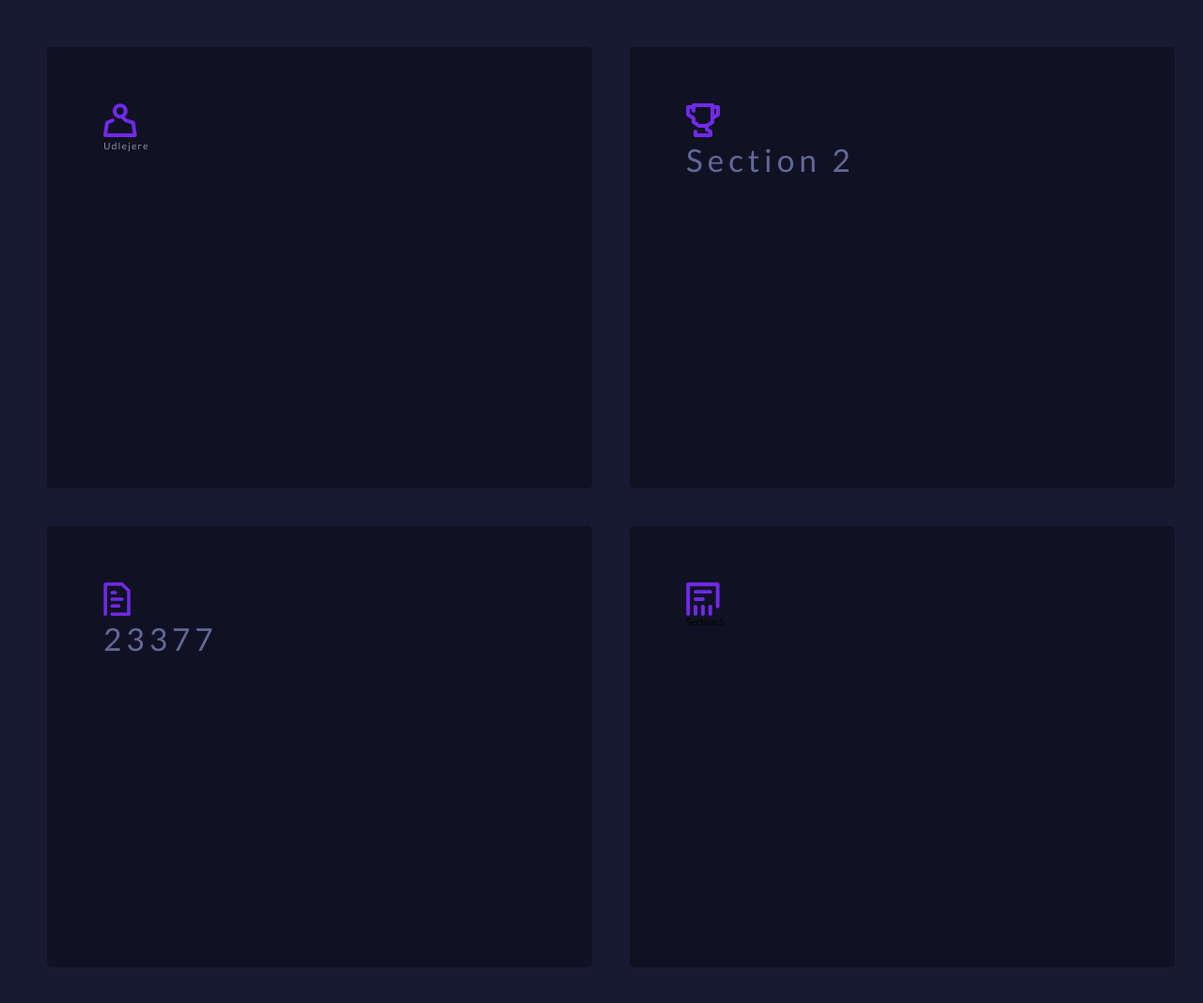
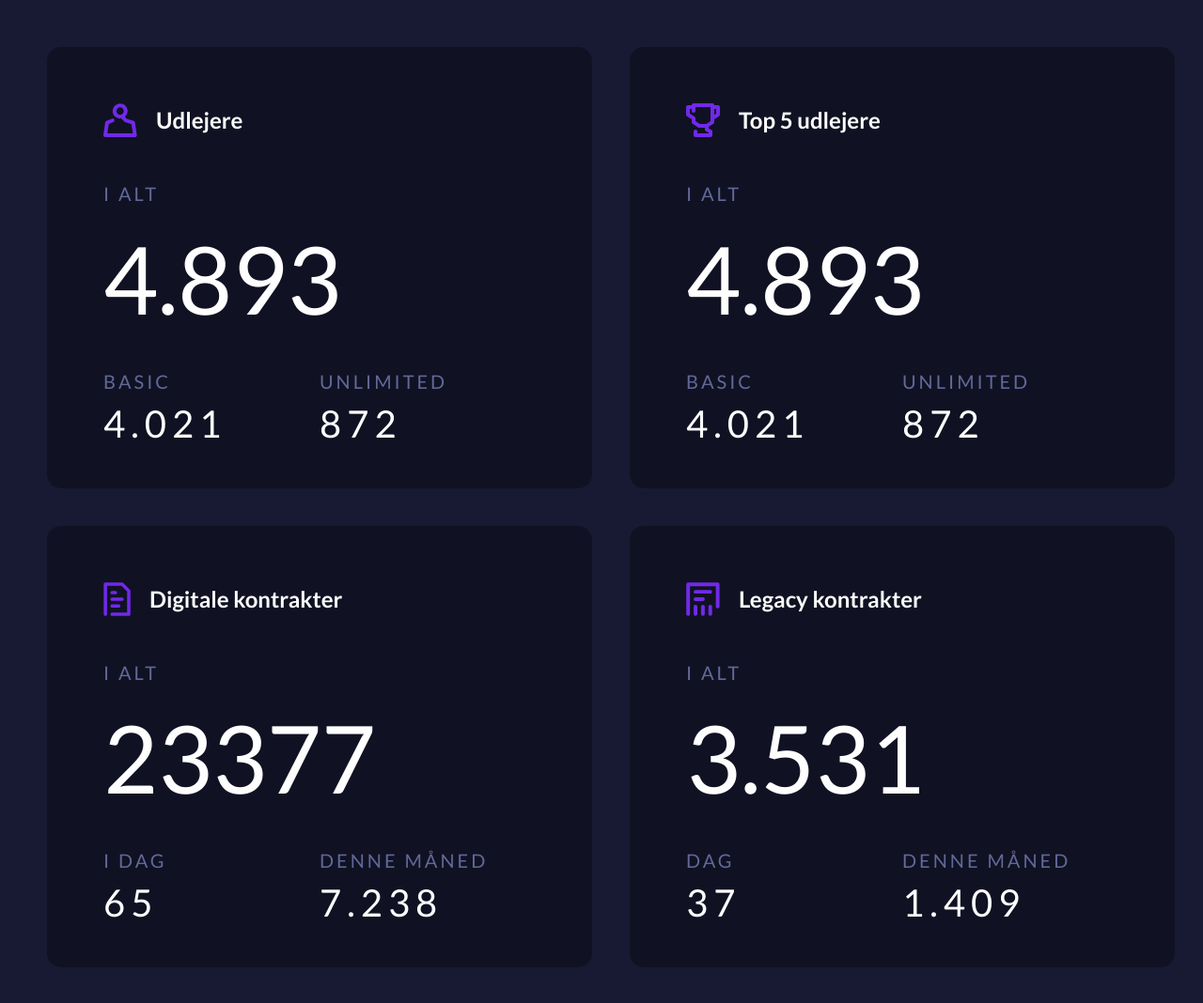
Before and after one commit to w-gluza/tvDash, a plain HTML site: page index.html in a window 1280 px wide. Shown: the top 1068 px of the page at 94% size. Drawn offline with Linux system fonts and the light colour scheme.

Commit message:
General design finished, animation added

```diff
--- a/index.html
+++ b/index.html
@@ -9,7 +9,8 @@
   </head>
   <body>
     <main class="container">
-      <section class="section">
+      <section class="section section__grid">
+        <article class="heading">
           <div class="svg__container">
             <svg
               class="svg"
@@ -25,11 +26,25 @@
                  c-2.2,0-4-1.8-4-4c0-2.2,1.8-4,4-4s4,1.8,4,4C22,10.6,20.2,12.4,18,12.4z"
               />
             </svg>
+          </div>
           <h2>Udlejere</h2>
-        </div>
+        </article>
+        <article>
+          <p class="paragraph__small">I alt</p>
+          <p class="data">4.893</p>
+        </article>
+        <aricle>
+          <p class="paragraph__small">Basic</p>
+          <p class="paragraph">4.021</p>
+        </aricle>
+        <article>
+          <p class="paragraph__small">Unlimited</p>
+          <p class="paragraph">872</p>
+        </article>
       </section>
 
-      <section class="section">
+      <section class="section section__grid">
+        <article class="heading">
           <div class="svg__container">
             <svg
               class="svg"
@@ -46,9 +61,23 @@
               />
             </svg>
           </div>
-        <p>Section 2</p>
+          <h2>Top 5 udlejere</h2>
+        </article>
+        <article>
+          <p class="paragraph__small">I alt</p>
+          <p class="data">4.893</p>
+        </article>
+        <aricle>
+          <p class="paragraph__small">Basic</p>
+          <p class="paragraph">4.021</p>
+        </aricle>
+        <article>
+          <p class="paragraph__small">Unlimited</p>
+          <p class="paragraph">872</p>
+        </article>
       </section>
-      <section class="section">
+      <section class="section section__grid">
+        <article class="heading">
           <div class="svg__container">
             <svg
               class="svg"
@@ -65,8 +94,23 @@
               />
             </svg>
           </div>
+          <h2>Lejemål</h2>
+        </article>
+        <article>
+          <p class="paragraph__small">I alt</p>
+          <p class="data">29.846</p>
+        </article>
+        <aricle>
+          <p class="paragraph__small">I Dag</p>
+          <p class="paragraph">326</p>
+        </aricle>
+        <article>
+          <p class="paragraph__small">denne måned</p>
+          <p class="paragraph">5.952</p>
+        </article>
       </section>
-      <section class="section colorTransition" id="box">
+      <section class="section section__grid" colorTransition" id="box">
+          <article class="heading">
         <div class="svg__container">
           <svg
             class="svg"
@@ -84,10 +128,24 @@
             />
           </svg>
         </div>
+        <h2>Digitale kontrakter</h2>
+      </article>
+      <article>
+        <p class="paragraph__small test">I alt</p>
+        <p class="data" id="demo">23.375</p>
+      </article>
+      <aricle>
+        <p class="paragraph__small test" class="paragraph-modified">I Dag</p>
+        <p class="paragraph">65</p>
+      </aricle>
+      <article>
+        <p class="paragraph__small test" class="paragraph-modified">denne måned</p>
+        <p class="paragraph">7.238</p>
+      </article>
+      </section>
 
-        <p id="demo">23375</p>
-      </section>
-      <section class="section">
+      <section class="section section__grid">
+          <article class="heading">
             <div class="svg__container">
           <svg
             class="svg"
@@ -106,10 +164,25 @@
             />
           </svg>
         </div>
-
-        Section 5
+        <h2>Legacy kontrakter</h2>
+      </article>
+      <article>
+        <p class="paragraph__small">I alt</p>
+        <p class="data">3.531</p>
+      </article>
+      <aricle>
+        <p class="paragraph__small">Dag</p>
+        <p class="paragraph">37</p>
+      </aricle>
+      <article>
+        <p class="paragraph__small">denne måned</p>
+        <p class="paragraph">1.409</p>
+      </article>
     </section>
-      <section class="section">
+        </div>
+      </section>
+      <section class="section section__grid">
+          <article class="heading">
             <div class="svg__container">
           <svg
             class="svg"
@@ -126,6 +199,20 @@
             />
           </svg>
         </div>
+        <h2>Screeninger</h2>
+      </article>
+      <article>
+        <p class="paragraph__small">I alt</p>
+        <p class="data">1.309</p>
+      </article>
+      <aricle>
+        <p class="paragraph__small">i dag</p>
+        <p class="paragraph">25</p>
+      </aricle>
+      <article>
+        <p class="paragraph__small">denne måned</p>
+        <p class="paragraph">483</p>
+      </article>
     </section>
     </main>
     <script src="main.js"></script>
--- a/main.js
+++ b/main.js
@@ -1,11 +1,16 @@
 let box = document.querySelector('#box');
 let demo = document.querySelector('#demo');
 let icon = document.querySelector('#path-modified');
+let paragraph = document.querySelectorAll('.test');
 
 function runAnimation() {
   box.classList.add('colorTransition');
   demo.classList.add('pargraph-active');
   icon.classList.add('path-modified');
+  paragraph.forEach(function(p) {
+    p.classList.add('paragraph-active');
+  });
+
   console.log(`Animation started`);
 }
 
@@ -13,6 +18,9 @@ function initialState() {
   box.classList.remove('colorTransition');
   demo.classList.remove('pargraph-active');
   icon.classList.remove('path-modified');
+  paragraph.forEach(function(p) {
+    p.classList.remove('paragraph-active');
+  });
   console.log(`Initial State`);
 }
 
--- a/style.css
+++ b/style.css
@@ -10,12 +10,11 @@
   --color-icons: #7129e9;
   --color-background: #171a32;
 
-  --font-size-headingLarge: 100pt;
-  --font-size-headingSmall: 24pt;
-  --font-size-list: 30pt;
-
-  --font-size-regular: 25pt;
-  --font-size-small: 20pt;
+  --font-size-heading: 24px;
+  --font-size-headingLarge: 100px;
+  --font-size-paragraph: 40px;
+  --font-size-paragraphSmall: 20px;
+  --font-size-list: 30px;
 
   --font-weight-light: 300;
   --font-weight-regular: 400;
@@ -25,7 +24,7 @@
   --line-height-regular: 1.5;
   --line-height-large: 2;
 
-  --letter-spacing-small: 0.1em;
+  /* --letter-spacing-small: 0.05em; */
   --letter-spacing-regular: 0.15em;
   --letter-spacing-large: 0.2em;
 }
@@ -69,19 +68,34 @@ body {
 }
 
 h2 {
-  font-size: var(--font-size-large);
-  font-weight: var(--font-weight-light);
+  font-size: var(--font-size-heading);
+  font-weight: var(--font-weight-bold);
+  line-height: var(--line-height-regular);
+  letter-spacing: var(--letter-spacing-small);
+  color: var(--color-heading);
+}
+.data {
+  font-size: var(--font-size-headingLarge);
+  font-weight: var(--font-weight-regular);
+  line-height: var(--line-height-regular);
+  letter-spacing: var(--letter-spacing-small);
+  color: var(--color-heading);
+}
+.paragraph {
+  font-size: var(--font-size-paragraph);
+  font-weight: var(--font-weight-regular);
   line-height: var(--line-height-regular);
   letter-spacing: var(--letter-spacing-regular);
   color: var(--color-heading);
 }
 
-p {
-  font-size: var(--font-size-regular);
+.paragraph__small {
+  font-size: var(--font-size-paragraphSmall);
   font-weight: var(--font-weight-regular);
   line-height: var(--line-height-regular);
   letter-spacing: var(--letter-spacing-regular);
   color: var(--color-paragraph);
+  text-transform: uppercase;
 }
 
 /* -------------CSS Grid------------- */
@@ -99,11 +113,30 @@ p {
 
 .section {
   background-color: var(--color-primary);
-  border-radius: 5px;
+  border-radius: 15px;
   padding: 6rem;
 }
+.section__grid {
+  display: grid;
+  grid-template-columns: repeat(2, 1fr);
+}
+.section__grid article:nth-child(1),
+.section__grid article:nth-child(2) {
+  grid-column: 1/-1;
+}
+.section__grid article:nth-child(2) {
+  margin-bottom: 20px;
+}
+
+.heading {
+  display: grid;
+  grid-template-columns: max-content max-content;
+  grid-gap: 20px;
+  margin-bottom: 45px;
+}
+.paragraph__small-modified,
 .path-modified,
-.pargraph-active,
+.paragraph-active,
 .colorTransition {
   animation: colorTransition 2s ease-in-out;
 }
@@ -126,6 +159,7 @@ p {
 
 .svg__container {
   height: 36px;
+  width: max-width;
 }
 .svg path {
   fill: var(--color-icons);
```
Lines whose indentation alone changed are shown as unchanged.
